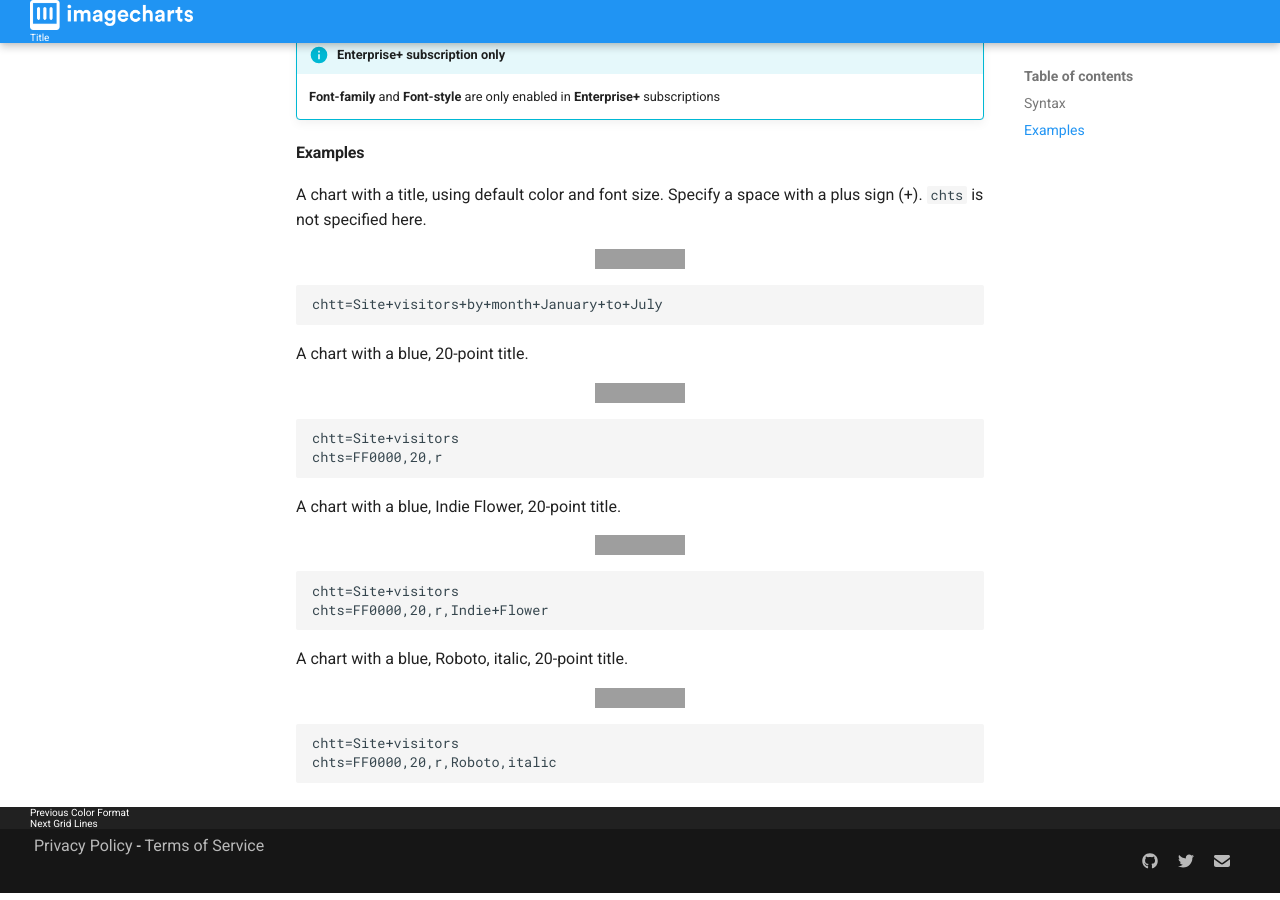
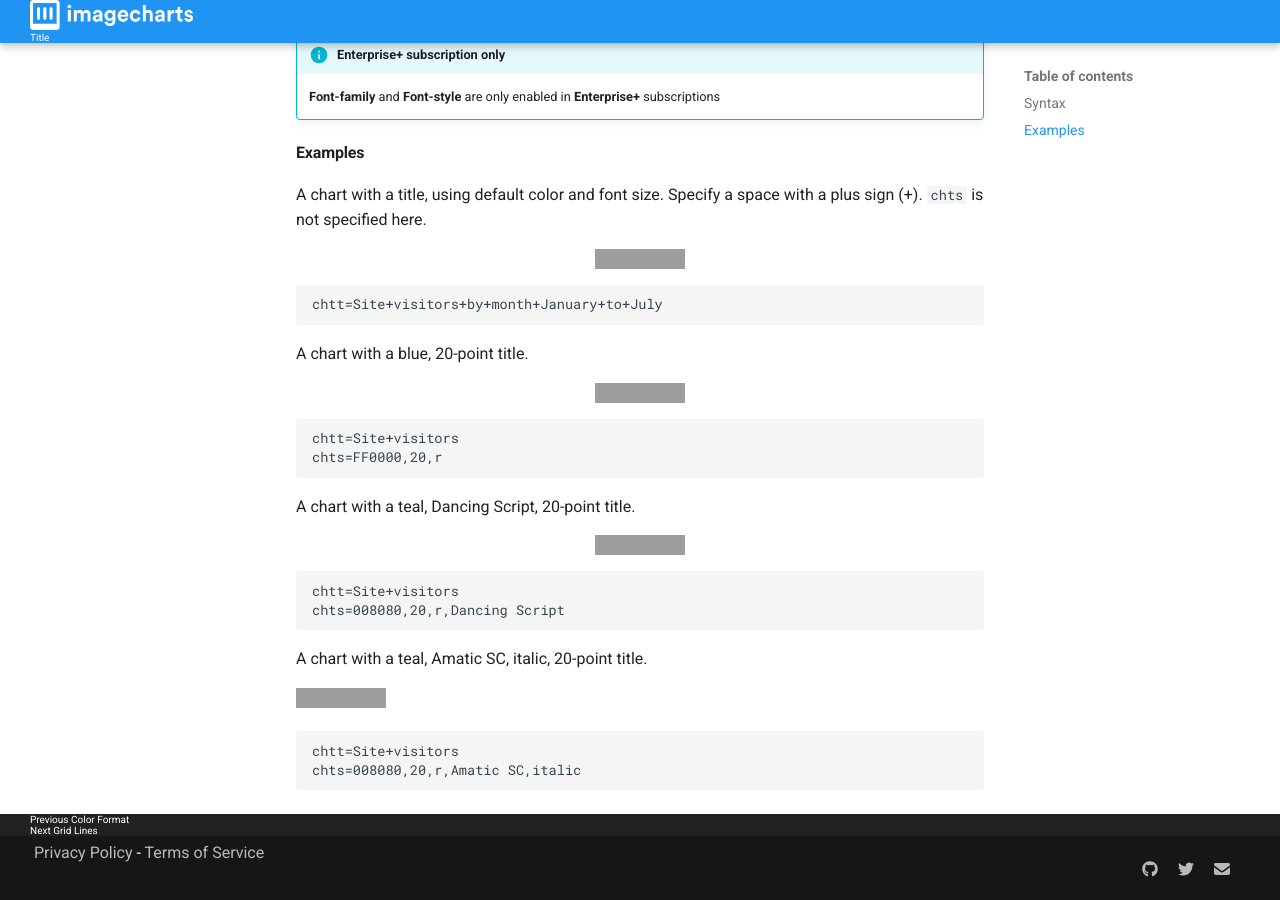
Before and after one commit to image-charts/documentation, an MkDocs documentation site: the page built from docs/reference/chart-title.md, in a window 1280 px wide and 900 px high, scrolled down 678 px. Built offline with MkDocs 1.6.1 and Material for MkDocs 9.7.7, drawn with Linux system fonts in a browser that asks for light colours; comment, search, counter and statistics services are not loaded; grey boxes are pictures that could not be loaded.

Commit message:
fix: update chart to have better

````diff
--- a/docs/reference/chart-title.md
+++ b/docs/reference/chart-title.md
@@ -44,22 +44,22 @@ chtt=Site+visitors
 chts=FF0000,20,r
 ```
 
-A chart with a blue, Indie Flower, 20-point title.
+A chart with a teal, Dancing Script, 20-point title.
 
-[![chart](https://image-charts.com/chart?chbh=22,4&chco=4ECDC4,C7F464&chd=s:YUVmw1,wellow&chs=700x200&cht=bvs&chts=0000FF,20,r,Indie%20Flower&chtt=Site%20visitors&icac=fgribreau&ichm=71cce7e0ef467fc3b5c9d17892a0c711a87ae4dd05a35cb24c9a77a54f952064)](https://editor.image-charts.com/chart?chbh=22,4&chco=4ECDC4,C7F464&chd=s:YUVmw1,wellow&chs=700x200&cht=bvs&chts=0000FF,20,r,Indie%20Flower&chtt=Site%20visitors&icac=fgribreau&ichm=71cce7e0ef467fc3b5c9d17892a0c711a87ae4dd05a35cb24c9a77a54f952064)
+[![chart](https://image-charts.com/chart?chbh=22,4&chco=4ECDC4,C7F464&chd=s:YUVmw1,wellow&chs=700x200&cht=bvs&chts=556270,20,r,Dancing%20Script&chtt=Site visitors&icac=fgribreau&ichm=a23d07f2f21ea4775e67393d5b94e30fb2c018c68ef6613fd1e28c4479c81895)](https://image-charts.com/chart?chbh=22,4&chco=4ECDC4,C7F464&chd=s:YUVmw1,wellow&chs=700x200&cht=bvs&chts=556270,20,r,Dancing Script&chtt=Site visitors&icac=fgribreau&ichm=a23d07f2f21ea4775e67393d5b94e30fb2c018c68ef6613fd1e28c4479c81895)
 
 
 ```
 chtt=Site+visitors
-chts=FF0000,20,r,Indie+Flower
+chts=008080,20,r,Dancing Script
 ```
 
-A chart with a blue, Roboto, italic, 20-point title.
+A chart with a teal, Amatic SC, italic, 20-point title.
 
-[![chart](https://image-charts.com/chart?chbh=22,4&chco=4ECDC4,C7F464&chd=s:YUVmw1,wellow&chs=700x200&cht=bvs&chts=0000FF,20,r,Roboto,italic&chtt=Site%20visitors&icac=fgribreau&ichm=ee0e254216f437dfb976a47b99ebe314c236169f07ddbc71e5c0e92ab173ba5f)](https://editor.image-charts.com/chart?chbh=22,4&chco=4ECDC4,C7F464&chd=s:YUVmw1,wellow&chs=700x200&cht=bvs&chts=0000FF,20,r,Roboto,italic&chtt=Site%20visitors&icac=fgribreau&ichm=ee0e254216f437dfb976a47b99ebe314c236169f07ddbc71e5c0e92ab173ba5f)
+[![chart](https:/image-charts.com/chart?chbh=22,4&chco=4ECDC4,C7F464&chd=s:YUVmw1,wellow&chs=700x200&cht=bvs&chts=008080,20,r,Amatic%20SC,italic&chtt=Site%20visitors&icac=fgribreau&ichm=9166fb7739c65189cd5cd3fd6b02c15f7f6387bbe733d713e0a24585cba52df2)](https:/image-charts.com/chart?chbh=22,4&chco=4ECDC4,C7F464&chd=s:YUVmw1,wellow&chs=700x200&cht=bvs&chts=008080,20,r,Amatic%20SC,italic&chtt=Site%20visitors&icac=fgribreau&ichm=9166fb7739c65189cd5cd3fd6b02c15f7f6387bbe733d713e0a24585cba52df2)
 
 
 ```
 chtt=Site+visitors
-chts=FF0000,20,r,Roboto,italic
+chts=008080,20,r,Amatic SC,italic
 ```
````
